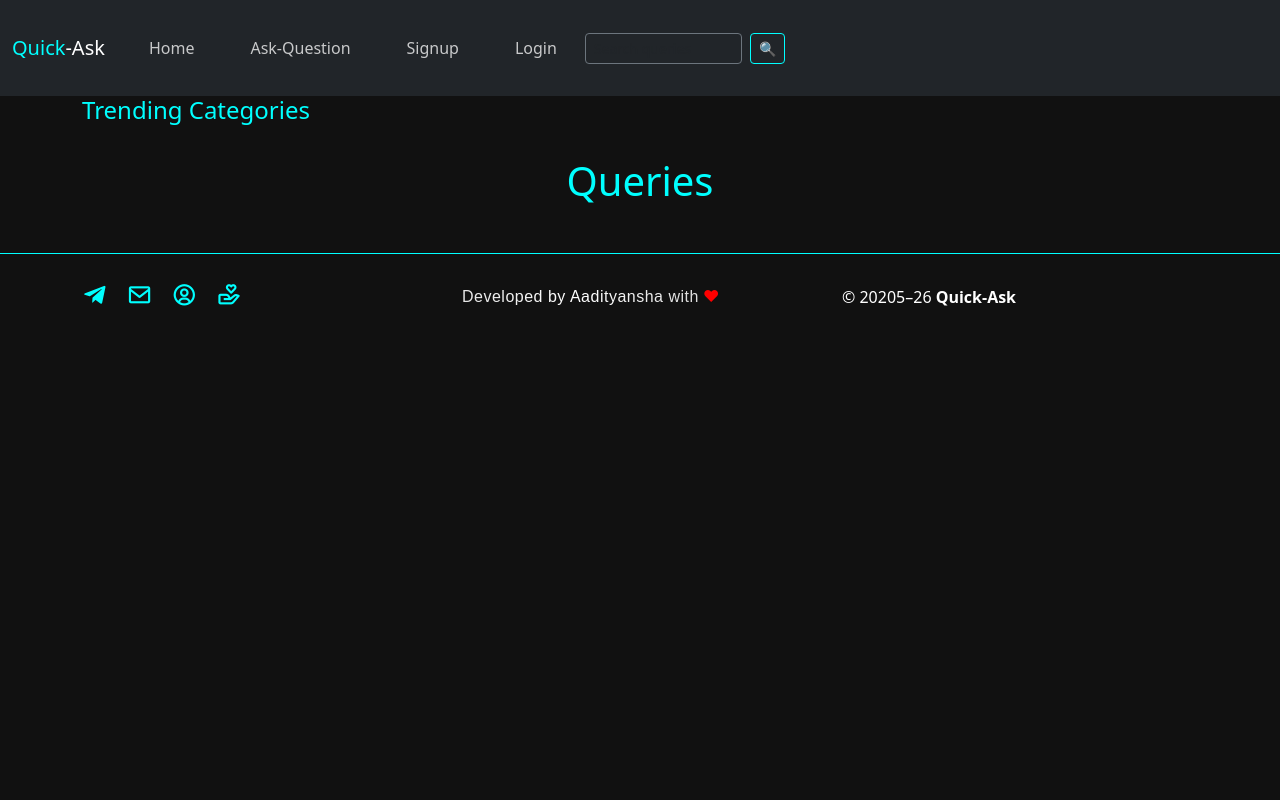
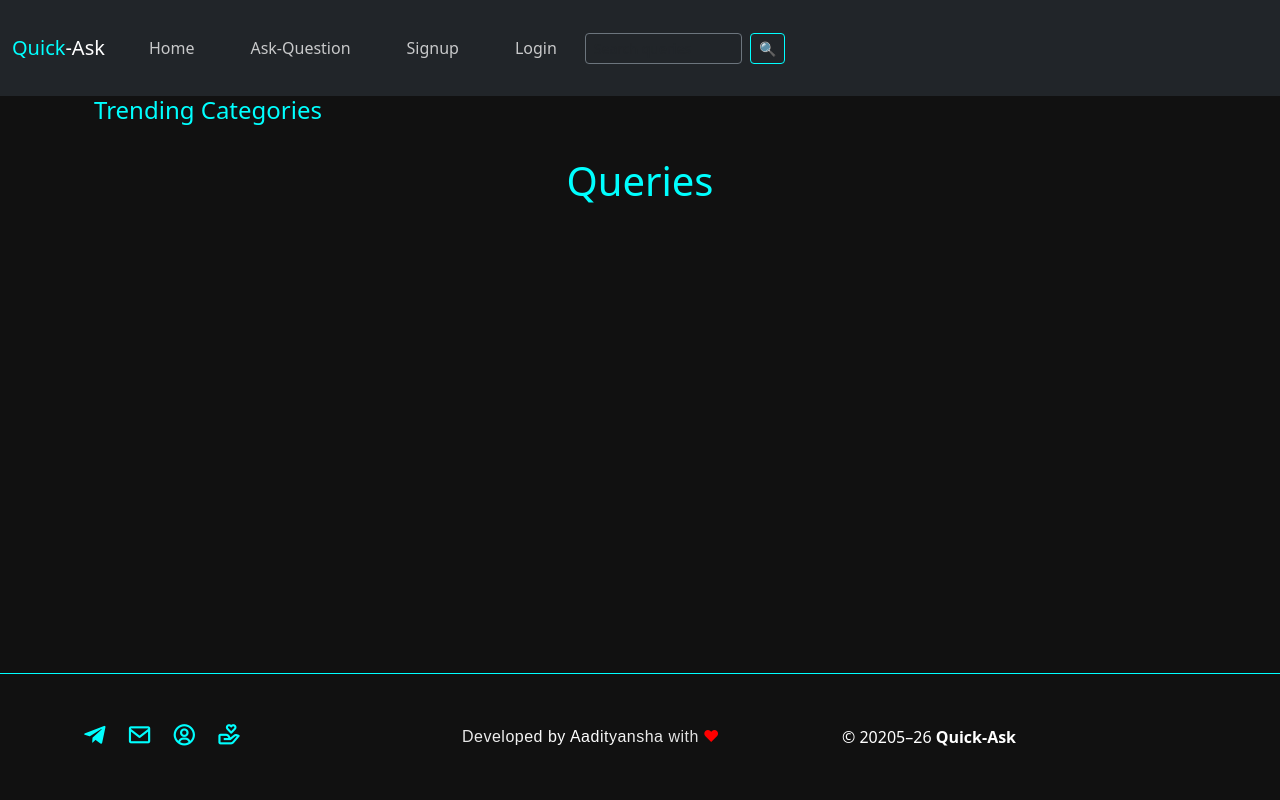
Before and after one commit to aadityansha06/quick-ask, a PHP site: page / in a window 1280 px wide. Run offline with PHP 8.4, Linux system fonts and the light colour scheme; data that the repository does not hold is empty.

Commit message:
footer added

```diff
--- a/index.php
+++ b/index.php
@@ -10,8 +10,15 @@
     <title>Quick-Ask</title>
     <style>
       body{
-        background:black;
+        background:#111;
       }
+      html, body {
+  height: 100%;
+  margin: 0;
+  padding: 0;
+  width: 100%;
+}
+
     </style>
     <link rel="stylesheet" href="main/style.css">
 </head>
@@ -19,6 +26,10 @@
 <?php
 session_start();
  include('main/header.php');
+ ?>
+ <main class="container">
+  <?php
+
 if (isset($_GET['signup']) && $_GET['signup'] == true && !isset($_SESSION['user']['username'])) {
     include('user/signup.php');
 
@@ -29,19 +40,17 @@ if (isset($_GET['signup']) && $_GET['signup'] == true && !isset($_SESSION['user'
 else if(isset($_GET['login'])&& $_GET['login']==true && !isset($_SESSION['user']['username'])){
    include('user/login.php');
 
-   echo $_SESSION['id'];
+
  }
 
- if (isset($_GET['ask-question']) && $_GET['ask-question'] === 'true') {
+if (isset($_GET['ask-question']) && $_GET['ask-question'] === 'true') {
     if (!isset($_SESSION['user']['username'])) {
-        // User is not logged in – redirect or show login
-        include('user/login.php');
+        header("Location: index.php?login=true&redirect=ask-question");
+        exit;
     } else {
-        // User is logged in – show ask form
         include('main/ask.php');
     }
 }
-
 
 
 else if (isset($_GET['q-id'])) {
@@ -58,6 +67,7 @@ session_destroy();
 
 
 header("Location:index.php");
+exit;
 
 }
 else if (isset($_GET['search'])){
@@ -74,42 +84,14 @@ else
 }
 
 ?>
+</main>
       <!-- Footer -->
 <!-- Improved Footer -->
-<footer class="mt-5 text-white" style="background-color: #111; border-top: 1px solid cyan;">
-  <div class="container py-4">
-    <div class="row text-center text-md-start align-items-center">
 
-      <!-- Social & External Links -->
-      <div class="col-md-4 mb-3 mb-md-0">
-        <a href="https://t.me/aadityansha" target="_blank" class="footer-icon-link">
-          <i class='bx bxl-telegram'></i>
-        </a>
-        <a href="mailto:pkumariverma42@email.com" class="footer-icon-link">
-          <i class='bx bx-envelope'></i>
-        </a>
-        <a href="https://aadityansha06.github.io/" target="_blank" class="footer-icon-link">
-          <i class='bx bx-user-circle'></i>
-        </a>
-        <a href="https://aadityansha06.github.io/donate.html" target="_blank" class="footer-icon-link">
-          <i class='bx bx-donate-heart'></i>
-        </a>
-      </div>
-
-      <!-- Developed By -->
-      <div class="col-md-4 mb-3 mb-md-0 text-white">
-       <span class="footer-metallic-text"> Developed by Aadityansha    with </span> <span style="color: red;">❤</span>
-      </div>
-
-      <!-- Copyright -->
-      <div class="col-md-4 text-white">
-        © 20205–26 <strong>Quick-Ask</strong>
-      </div>
-    </div>
-  </div>
-</footer>
   <?php
     unset($_SESSION['signup_error'], $_SESSION['signup_input'], $_SESSION['success'], $_SESSION['fail']);
+    include('main/footer.php');
   ?>
+
 </body>
 </html>
--- /dev/null
+++ b/main/footer.php
@@ -0,0 +1,32 @@
+<footer class="mt-5 text-white" style="background-color: #111; border-top: 1px solid cyan;">
+  <div class="container py-4">
+    <div class="row text-center text-md-start align-items-center">
+
+      <!-- Social & External Links -->
+      <div class="col-md-4 mb-3 mb-md-0">
+        <a href="https://t.me/aadityansha" target="_blank" class="footer-icon-link">
+          <i class='bx bxl-telegram'></i>
+        </a>
+        <a href="mailto:pkumariverma42@email.com" class="footer-icon-link">
+          <i class='bx bx-envelope'></i>
+        </a>
+        <a href="https://aadityansha06.github.io/" target="_blank" class="footer-icon-link">
+          <i class='bx bx-user-circle'></i>
+        </a>
+        <a href="https://aadityansha06.github.io/donate.html" target="_blank" class="footer-icon-link">
+          <i class='bx bx-donate-heart'></i>
+        </a>
+      </div>
+
+      <!-- Developed By -->
+      <div class="col-md-4 mb-3 mb-md-0 text-white">
+       <span class="footer-metallic-text"> Developed by Aadityansha    with </span> <span style="color: red;">❤</span>
+      </div>
+
+      <!-- Copyright -->
+      <div class="col-md-4 text-white">
+        © 20205–26 <strong>Quick-Ask</strong>
+      </div>
+    </div>
+  </div>
+</footer>
--- a/main/style.css
+++ b/main/style.css
@@ -41,3 +41,28 @@ a{
     letter-spacing: 0.5px;
     display: inline-block;
 }
+
+/* Apply to make the layout full height */
+html, body {
+  height: 100%;
+  margin: 0;
+  padding: 0;
+}
+
+body {
+  display: flex;
+  flex-direction: column;
+  min-height: 100vh;
+  background: black;
+}
+
+main {
+  flex: 1; /* This makes sure main content takes up the remaining space */
+}
+
+/* Optional: Add styling for footer to always appear at bottom */
+footer {
+  padding: 20px 0;
+  background-color: #111;
+  border-top: 1px solid cyan;
+}
--- a/server/db.php
+++ b/server/db.php
@@ -1,14 +1,14 @@
 <?php
-$host="localhost";
-$username="root";
-$password="";
-$db ="ask";
-
+$host = "localhost"; // Cleaned up
+$dbname = "ask";
+$username = "root";
+$password = "";
 
 try {
-    $conn = new PDO("mysql:host=localhost;dbname=ask", "root", "");
+    $conn = new PDO("mysql:host=$host;dbname=$dbname;charset=utf8mb4", $username, $password);
     $conn->setAttribute(PDO::ATTR_ERRMODE, PDO::ERRMODE_EXCEPTION);
+    // echo "✅ Connected to DB successfully!";
 } catch (PDOException $e) {
-    die("Connection failed: " . $e->getMessage());
+    die("❌ unable to Connect : " . $e->getMessage());
 }
 ?>
```
Also changed, not shown: main/ask.php (+1 -6 lines).
